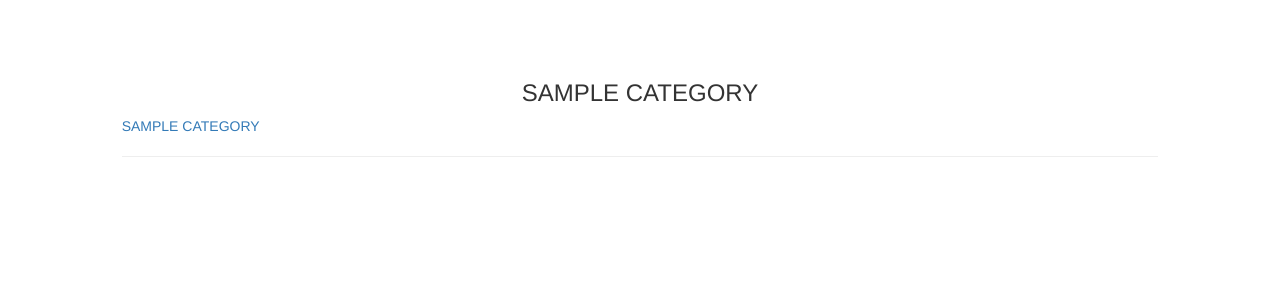
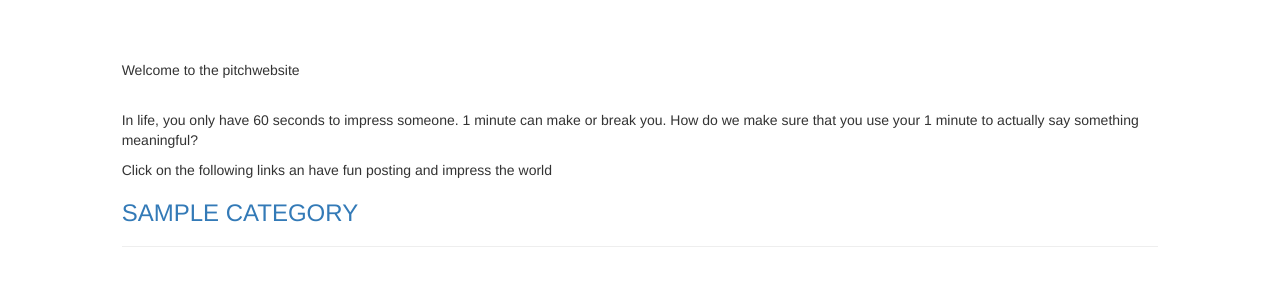
Before and after one commit to stacy867/pitch_app, a Flask app: page /categories/1 in a window 1280 px wide. Shown: the part 52-352 px from the top of the page. Run offline with Flask 2, Linux system fonts and the light colour scheme; tables that the repository leaves empty hold one stand-in row (values such as "Sample post"); some libraries are stand-ins or nearby versions.

Commit message:
added some paragraphs

```diff
--- a/app/templates/index.html
+++ b/app/templates/index.html
@@ -8,12 +8,16 @@
     <br>
 
     <div class=" col-md-10 col-md-offset-1 col-sm-12">
+
+        <p>Welcome to the pitchwebsite</p><br>
+        <p>In life, you only have 60 seconds to impress someone. 1 minute can make or break you. How do we make sure that you use your 1 minute to actually say something meaningful?</p>
+        <p>Click on the following links an have fun posting and impress the world </p>
         {% for cat in category%}
 
-        <h3 class="text-center">{{cat.name|upper}}</h3>
+        <!-- <h3 class="text">{{cat.name|upper}}</h3> -->
         <div>
 
-            <a href="{{url_for('main.index',id=cat.id)}}"><p>{{cat.name|upper}}</p></a>
+            <h3 class="text"><a href="{{url_for('main.index',id=cat.id)}}"><p>{{cat.name|upper}}</p></a></h3>
           </div>
 
         <hr>
```
